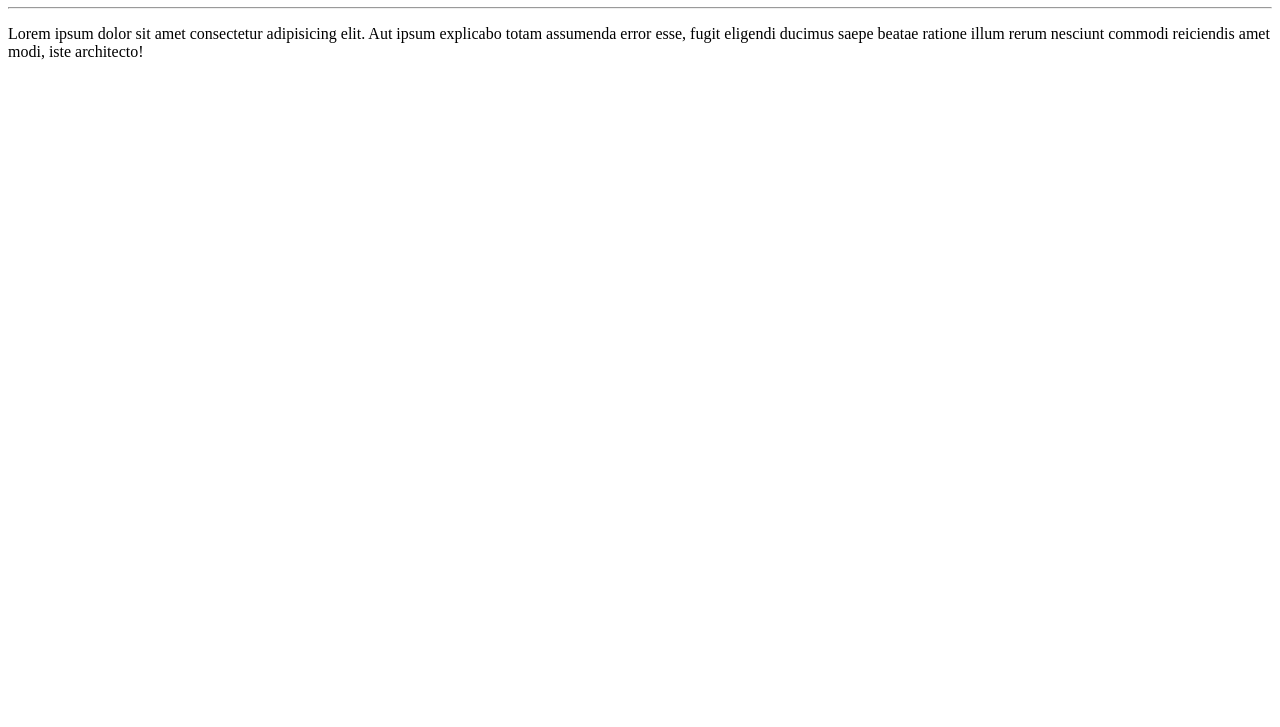
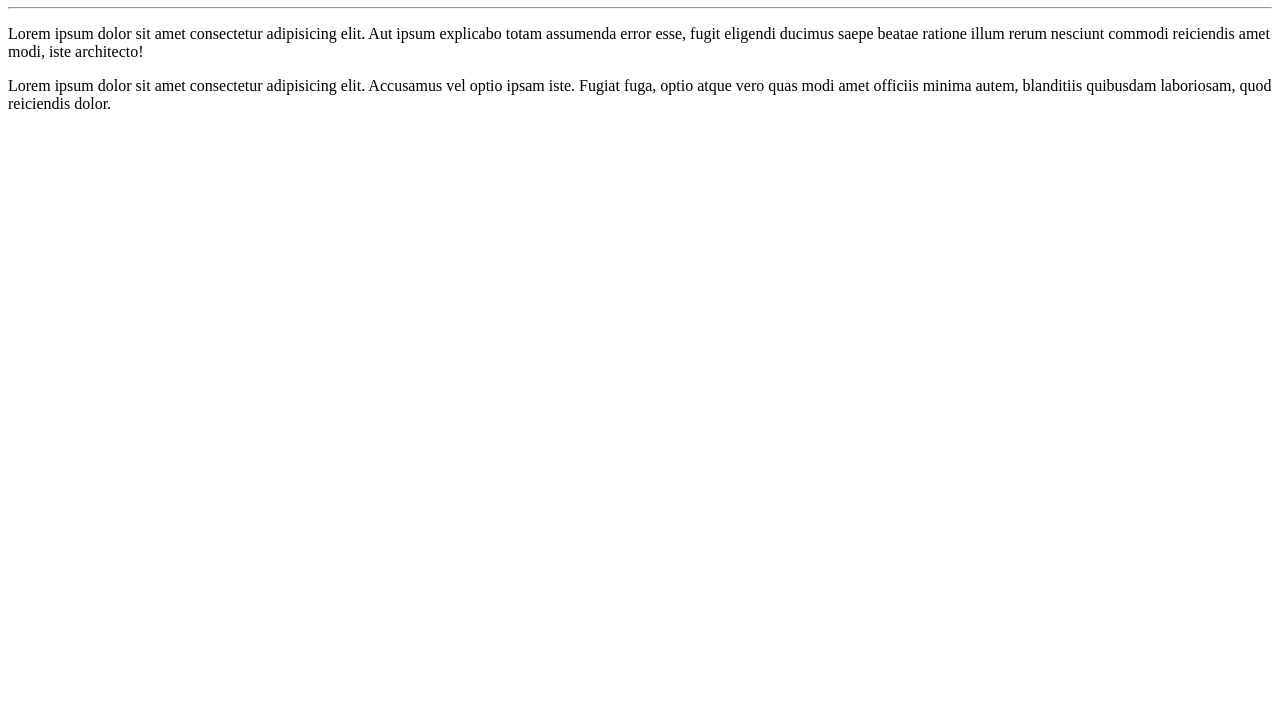
Before and after one commit to CLEBER-DASILVA/ola--mundo-, a plain HTML site: page site-exemplo/index.html in a window 1280 px wide. Shown: the part 73-800 px from the top of the page. Drawn offline with Linux system fonts and the light colour scheme.

Commit message:
adicionei um paragrafo

```diff
--- a/site-exemplo/index.html
+++ b/site-exemplo/index.html
@@ -9,5 +9,7 @@
    <h1>Ola, mundo </h1>
    <hr>
    <p>Lorem ipsum dolor sit amet consectetur adipisicing elit. Aut ipsum explicabo totam assumenda error esse, fugit eligendi ducimus saepe beatae ratione illum rerum nesciunt commodi reiciendis amet modi, iste architecto!</p>
+
+   <p>Lorem ipsum dolor sit amet consectetur adipisicing elit. Accusamus vel optio ipsam iste. Fugiat fuga, optio atque vero quas modi amet officiis minima autem, blanditiis quibusdam laboriosam, quod reiciendis dolor.</p>
 </body>
 </html>
```
